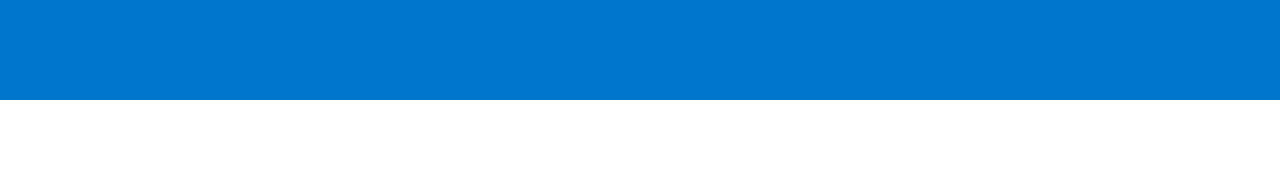
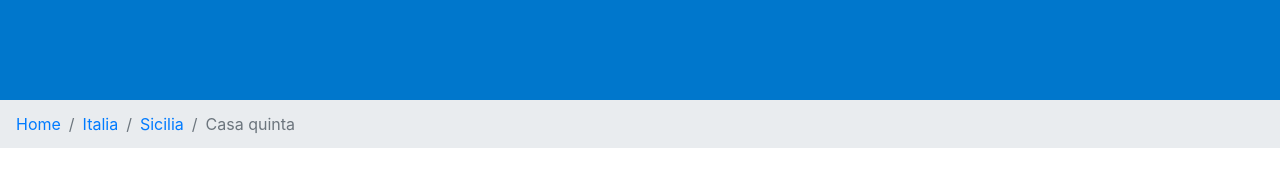
Before and after one commit to rodriguezmelisa93/hitchhiking, a website built with Parcel: page src/detail.html in a window 1280 px wide. Built offline with nearby package versions, Linux system fonts and the light colour scheme.

Commit message:
Task 21 ready

```diff
--- a/src/detail.html
+++ b/src/detail.html
@@ -17,7 +17,17 @@
         <nav>
 
         </nav>
-
+        <!--Task 21 Martín-->
+        <div class="d-none d-md-block">
+            <div aria-label="breadcrumb">
+                <ol class="breadcrumb rounded-0">
+                    <li class="breadcrumb-item"><a href="#">Home</a></li>
+                    <li class="breadcrumb-item"><a href="#">Italia</a></li>
+                    <li class="breadcrumb-item"><a href="#">Sicilia</a></li>
+                    <li class="breadcrumb-item active" aria-current="page">Casa quinta</li>
+                </ol>
+            </div>
+        </div>
         <section>
             <div class="row">
                 <div class="col-4">
```
